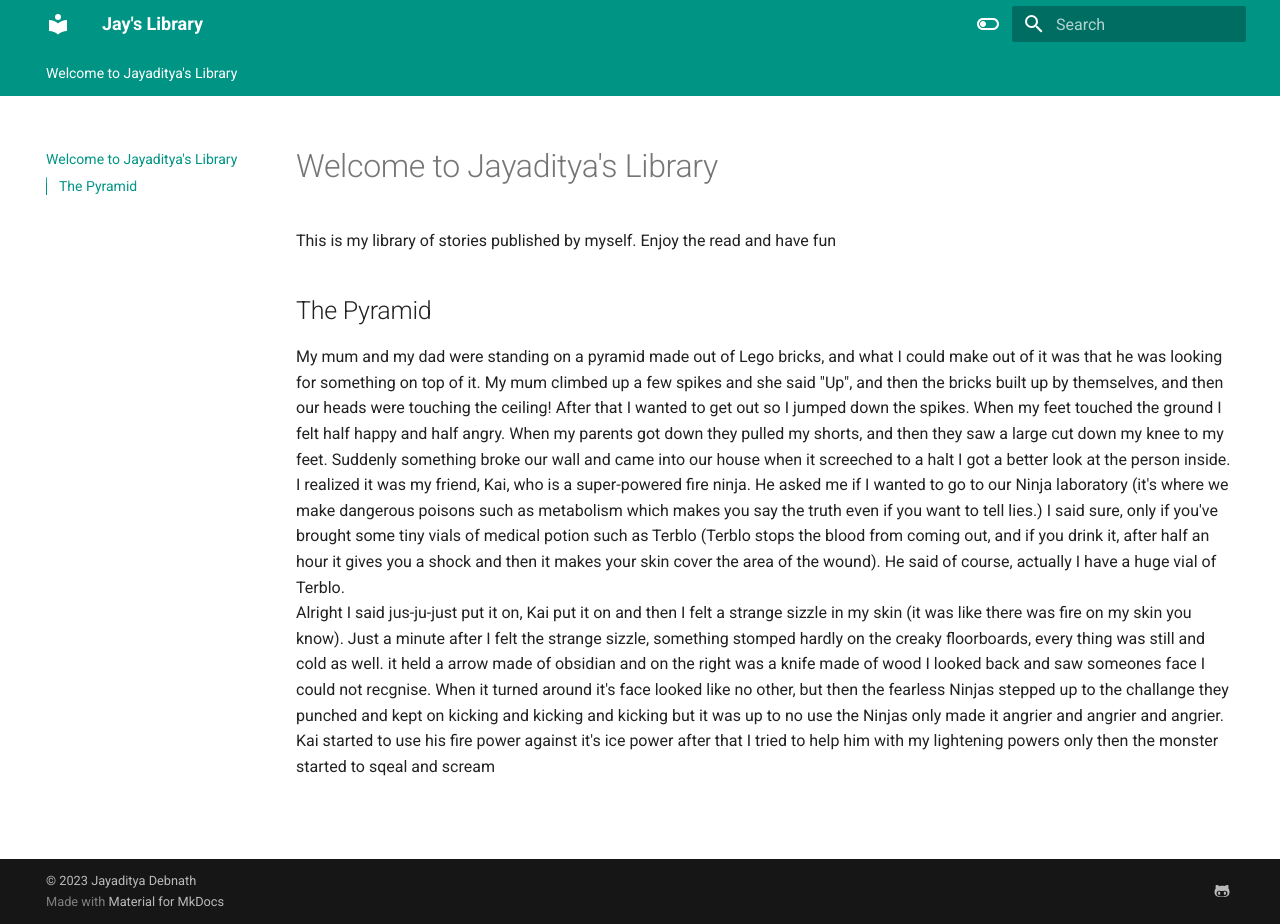
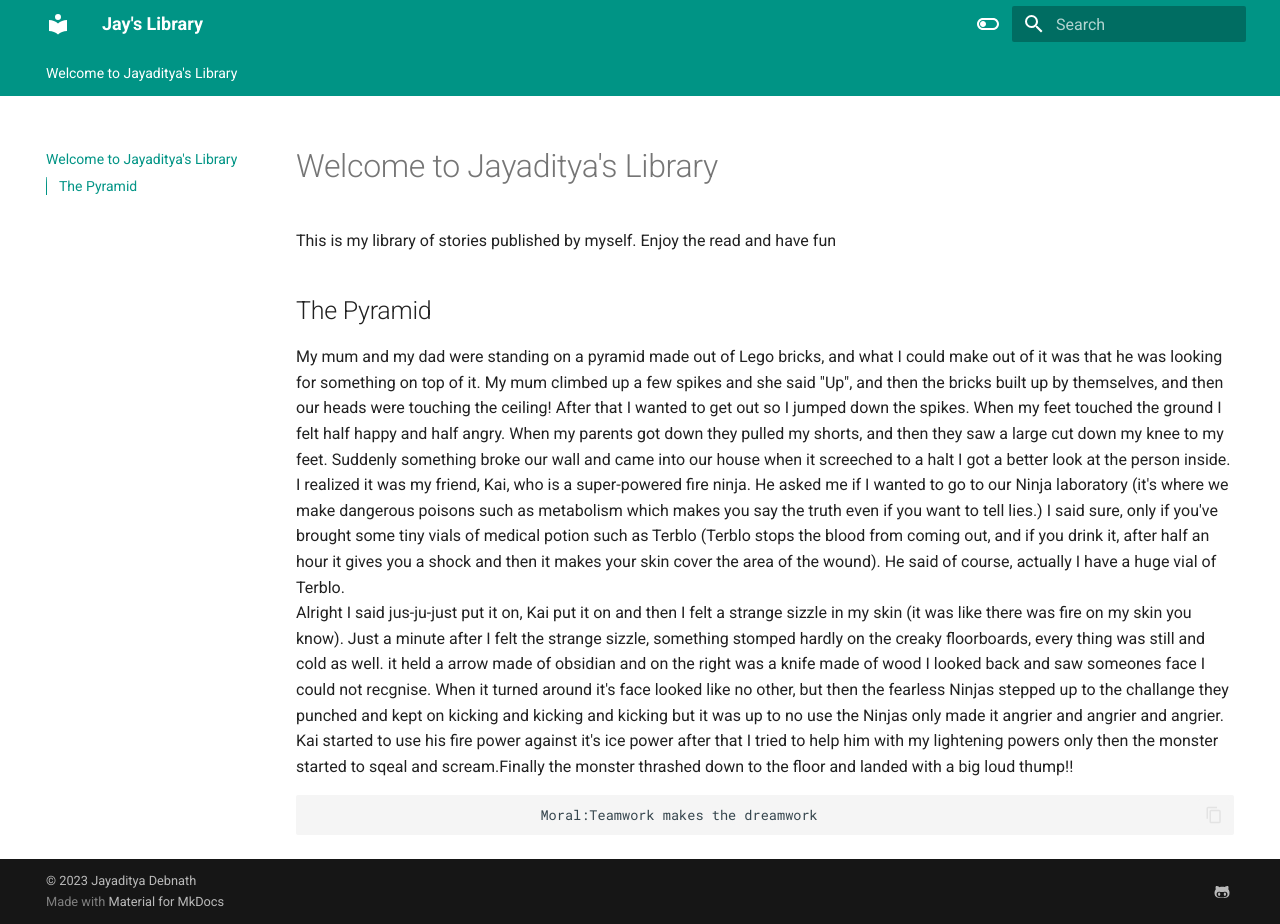
Before and after one commit to jayadityadebnath/mylibrary, an MkDocs documentation site: the page built from docs/index.md, in a window 1280 px wide and 924 px high. Built offline with MkDocs 1.6.1 and Material for MkDocs 9.7.7, drawn with Linux system fonts in a browser that asks for light colours.

Commit message:
Update index.md

```diff
--- a/docs/index.md
+++ b/docs/index.md
@@ -15,4 +15,7 @@ Just a minute after I felt the strange sizzle, something stomped hardly on the c
 it held a arrow made of obsidian and on the right was a knife made of wood I looked back and saw someones face I could not recgnise. When it turned around
 it's face looked like no other, but then the fearless Ninjas stepped up to the challange they punched and kept on kicking and kicking and kicking
 but it was up to no use the Ninjas only made it angrier and angrier and angrier. Kai started to use his fire power against it's ice power after that I tried
-to help him with my lightening powers only then the monster started to sqeal and scream
+to help him with my lightening powers only then the monster started to sqeal and scream.Finally the monster thrashed down to the floor and landed with a big loud thump!!
+
+
+                                Moral:Teamwork makes the dreamwork
```
